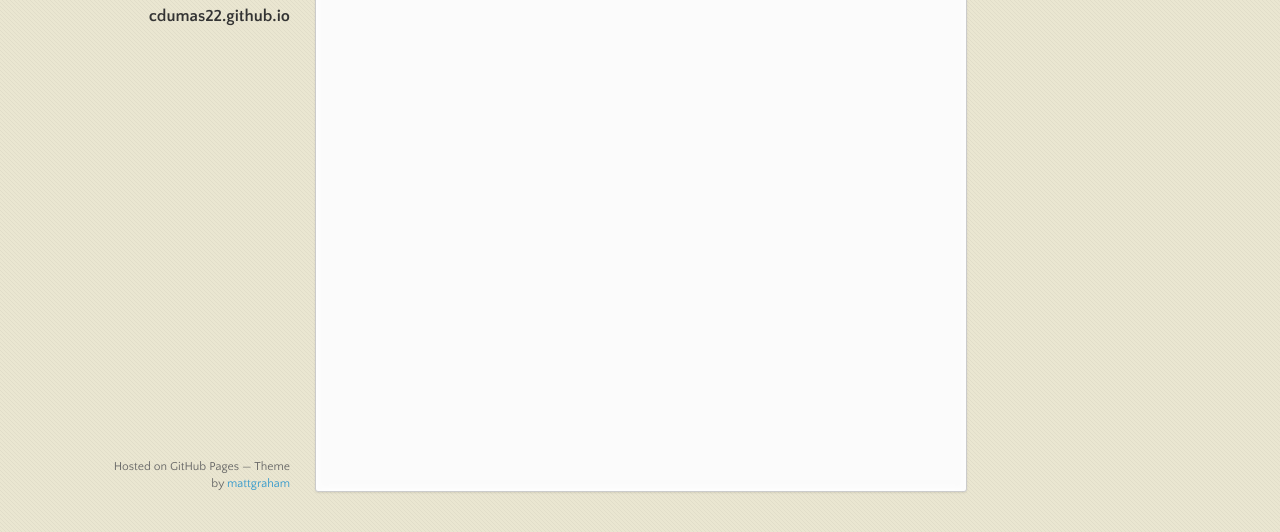
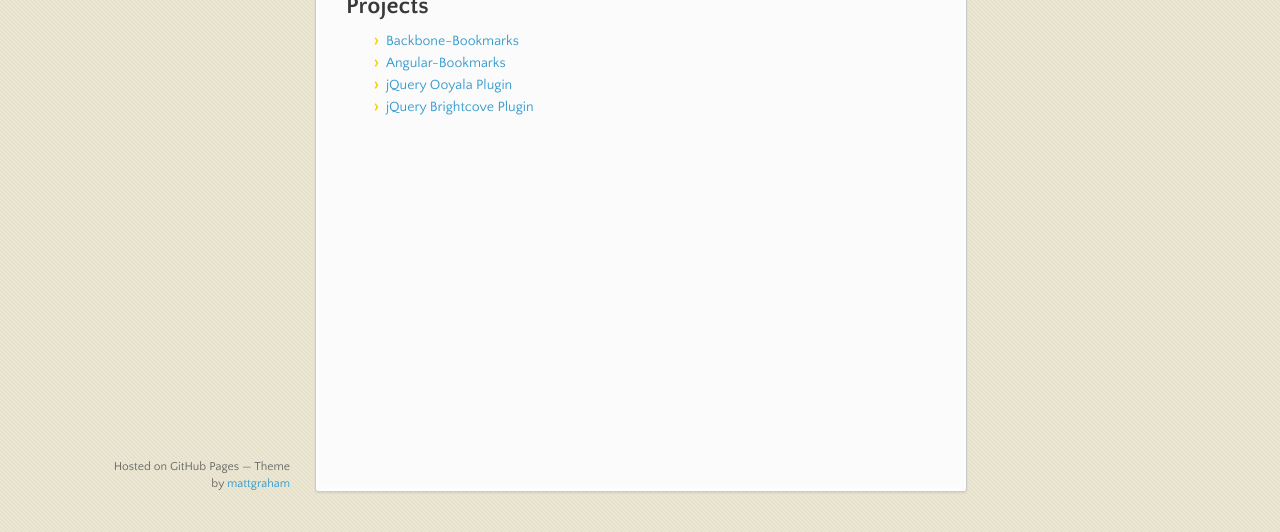
Before and after one commit to cdumas22/cdumas22.github.io, a plain HTML site: page index.html in a window 1280 px wide. Shown: the part 268-800 px from the top of the page. Drawn offline with nearby package versions, Linux system fonts and the light colour scheme.

Commit message:
updated project links

```diff
--- a/index.html
+++ b/index.html
@@ -30,13 +30,19 @@
     <div class="wrapper">
       <nav>
         <ul>
-            <li><a href="/Bookmarks">Backbone-Bookmarks</a></li>
-            <li><a href="/AngularBookmarks">Angular-Bookmarks</a></li>
+
         </ul>
       </nav>
       <section>
         <h1>
 <a name="cdumas22githubio" class="anchor" href="#cdumas22githubio"><span class="octicon octicon-link"></span></a>cdumas22.github.io</h1>
+          <h2>Projects</h2>
+          <ul>
+            <li><a href="/Bookmarks">Backbone-Bookmarks</a></li>
+            <li><a href="/AngularBookmarks">Angular-Bookmarks</a></li>
+            <li><a href="/jQuery-Ooyala-Plugin/">jQuery Ooyala Plugin</a></li>
+            <li><a href="/jQuery-Brightcove-Plugin/">jQuery Brightcove Plugin</a></li>
+          </ul>
       </section>
       <footer>
         <p><small>Hosted on GitHub Pages &mdash; Theme by <a href="https://twitter.com/michigangraham">mattgraham</a></small></p>
```
